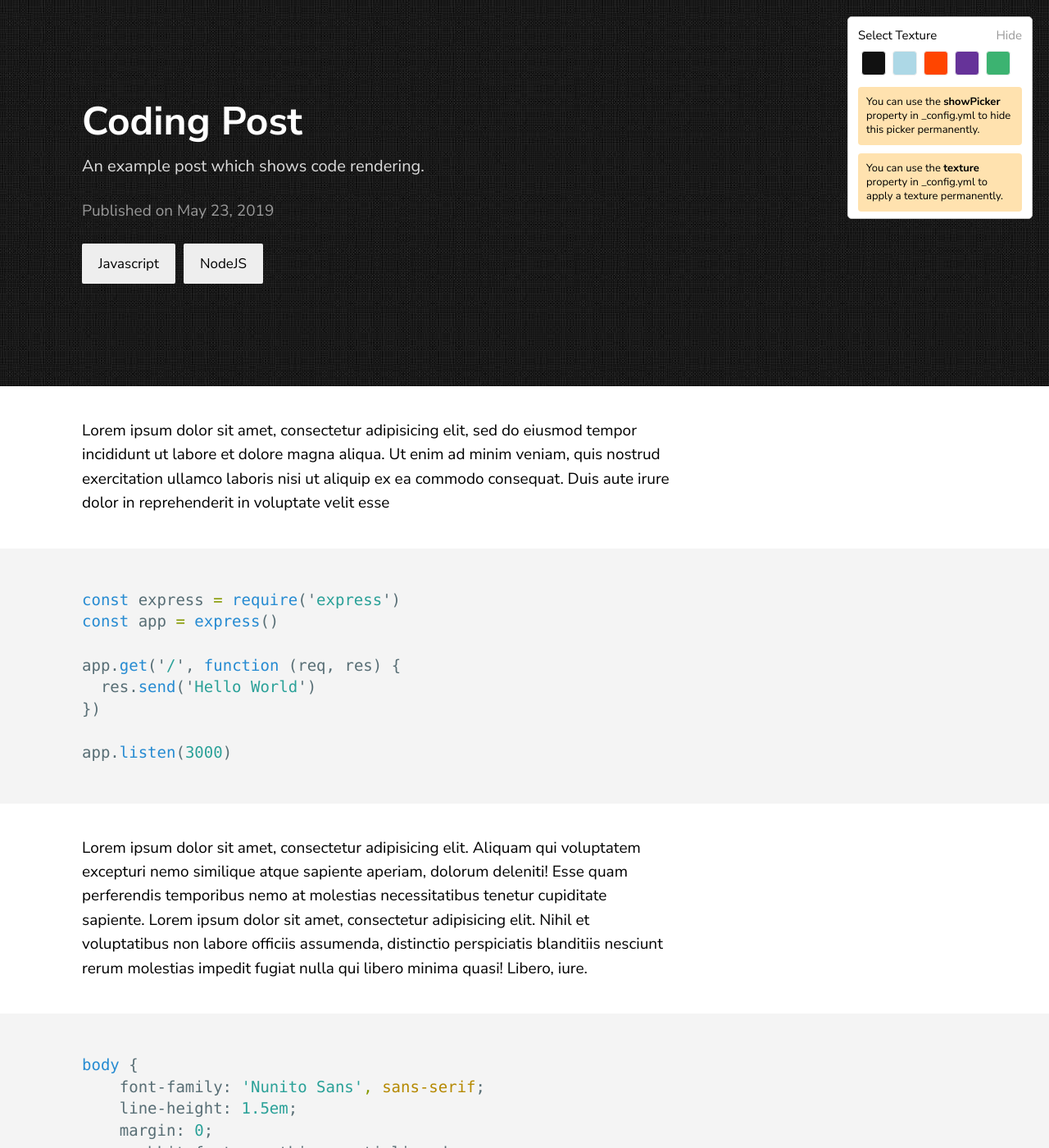
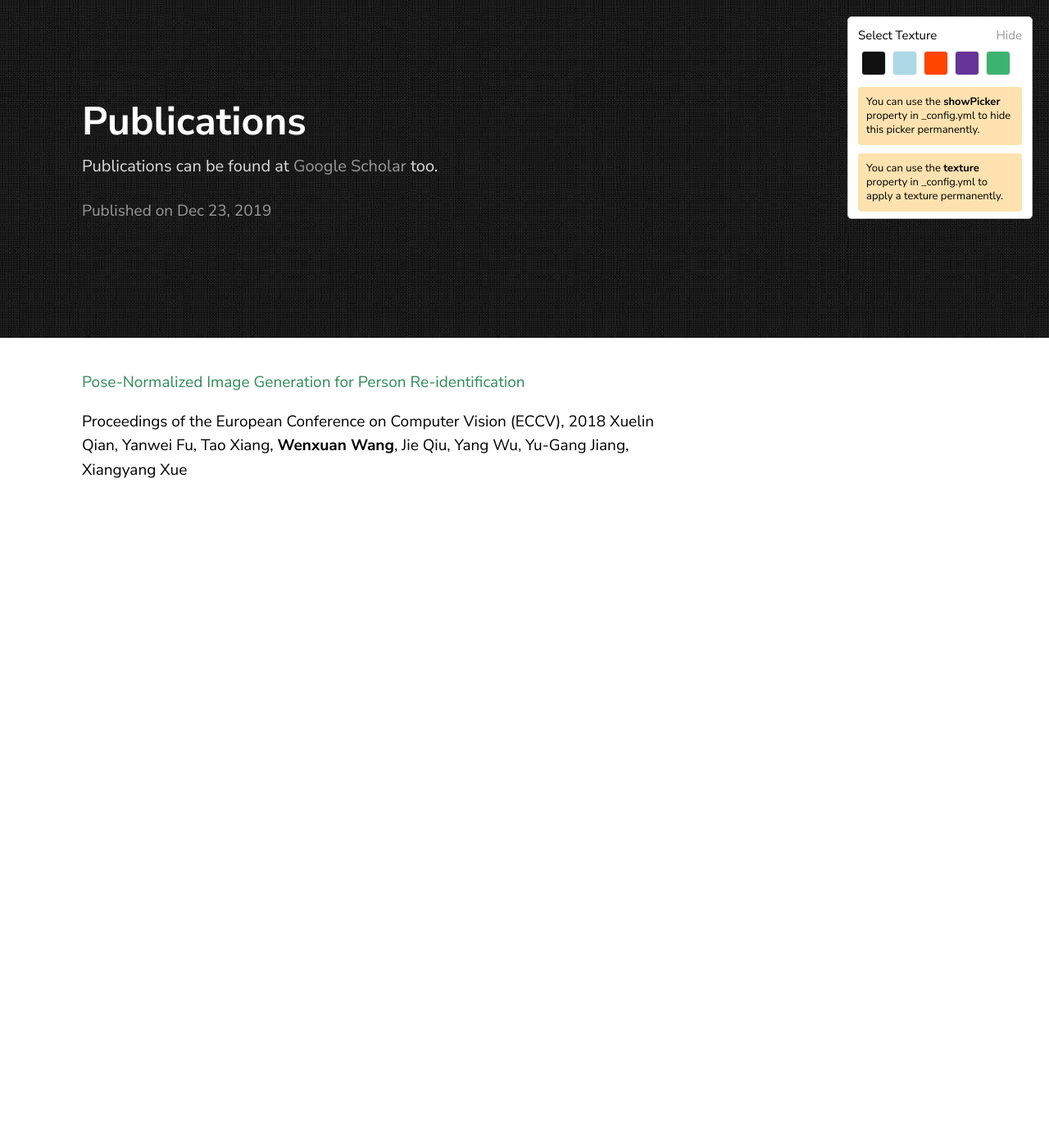
Before and after one commit to wxwangIris/wxwangIris.github.io, a Jekyll site: the page built from _posts/2019-05-23-welcome-to-jekyll.markdown, in a window 1280 px wide and 1400 px high. Shown: the whole window at 82% size. Built offline with Jekyll 4.4.1, drawn with Linux system fonts in a browser that asks for light colours; some of the changed text lies outside the part shown.

Commit message:
commit 10

````diff
--- a/_posts/2019-05-23-welcome-to-jekyll.markdown
+++ b/_posts/2019-05-23-welcome-to-jekyll.markdown
@@ -1,32 +1,10 @@
 ---
 layout: post
-title:  "Coding Post"
-description: An example post which shows code rendering.
-date:   2019-05-23 21:03:36 +0530
-categories: Javascript NodeJS
+title:  "Publications"
+description: Publications can be found at <a href="https://scholar.google.com/citations?user=BN9Q_dcAAAAJ&hl=en" target="_blank">Google Scholar</a> too.
+date:   2019-12-23 21:03:36 +0530
 ---
-Lorem ipsum dolor sit amet, consectetur adipisicing elit, sed do eiusmod tempor incididunt ut labore et dolore magna aliqua. Ut enim ad minim veniam, quis nostrud exercitation ullamco laboris nisi ut aliquip ex ea commodo consequat. Duis aute irure dolor in reprehenderit in voluptate velit esse
 
-```javascript
-const express = require('express')
-const app = express()
-
-app.get('/', function (req, res) {
-  res.send('Hello World')
-})
-
-app.listen(3000)
-```
-
-Lorem ipsum dolor sit amet, consectetur adipisicing elit. Aliquam qui voluptatem excepturi nemo similique atque sapiente aperiam, dolorum deleniti! Esse quam perferendis temporibus nemo at molestias necessitatibus tenetur cupiditate sapiente. Lorem ipsum dolor sit amet, consectetur adipisicing elit. Nihil et voluptatibus non labore officiis assumenda, distinctio perspiciatis blanditiis nesciunt rerum molestias impedit fugiat nulla qui libero minima quasi! Libero, iure.
-
-```scss
-body {
-	font-family: 'Nunito Sans', sans-serif;
-	line-height: 1.5em;
-	margin: 0;
-	-webkit-font-smoothing: antialiased;
-	-moz-osx-font-smoothing: grayscale;
-}
-```
-Lorem ipsum dolor sit amet, consectetur adipisicing elit. Aliquam rerum, ratione impedit necessitatibus facere soluta odio repellat asperiores neque! Sunt iusto quia suscipit amet inventore eum, vel molestiae reiciendis alias.
+<font color = seagreen>Pose-Normalized Image Generation for Person Re-identification</font>
+Proceedings of the European Conference on Computer Vision (ECCV), 2018
+Xuelin Qian, Yanwei Fu, Tao Xiang, <b>Wenxuan Wang</b>, Jie Qiu, Yang Wu, Yu-Gang Jiang, Xiangyang Xue
````
Also changed, not shown: _posts/2019-06-30-coding-post.markdown (+3 -9 lines).
